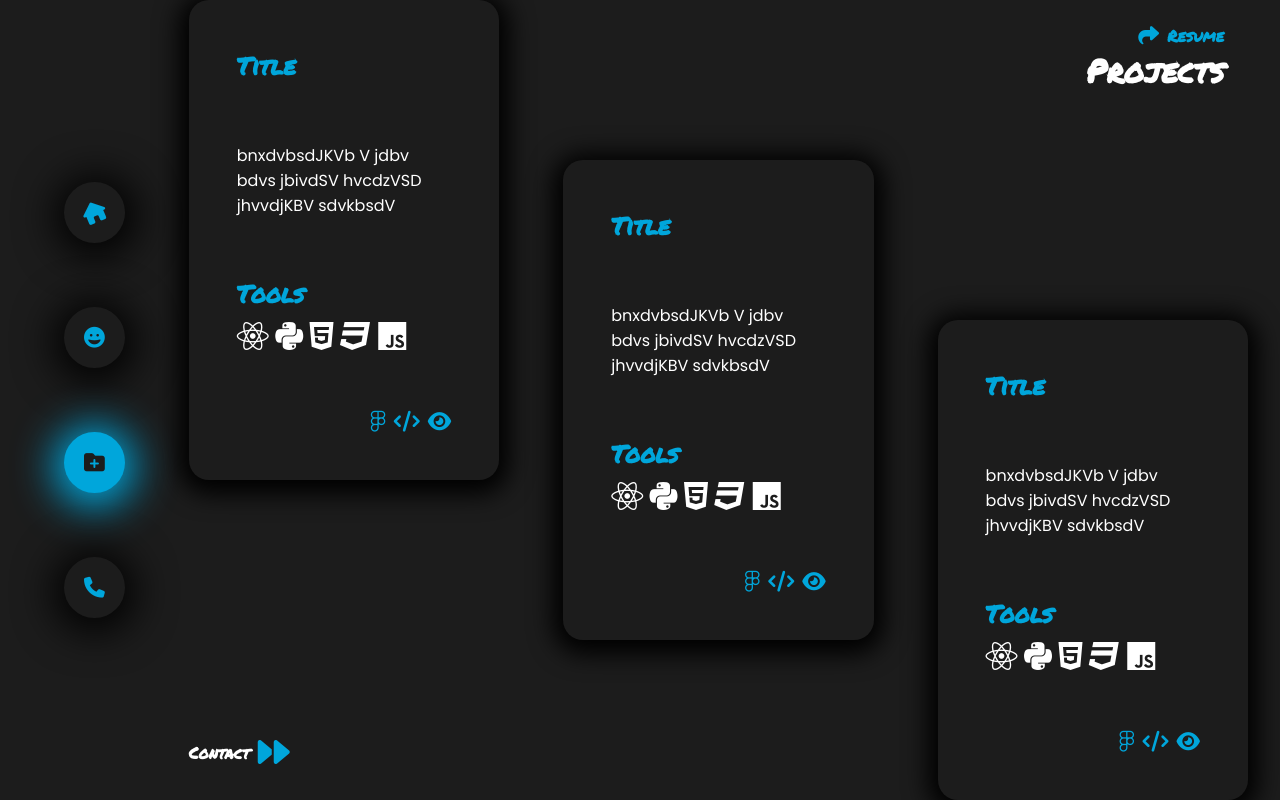
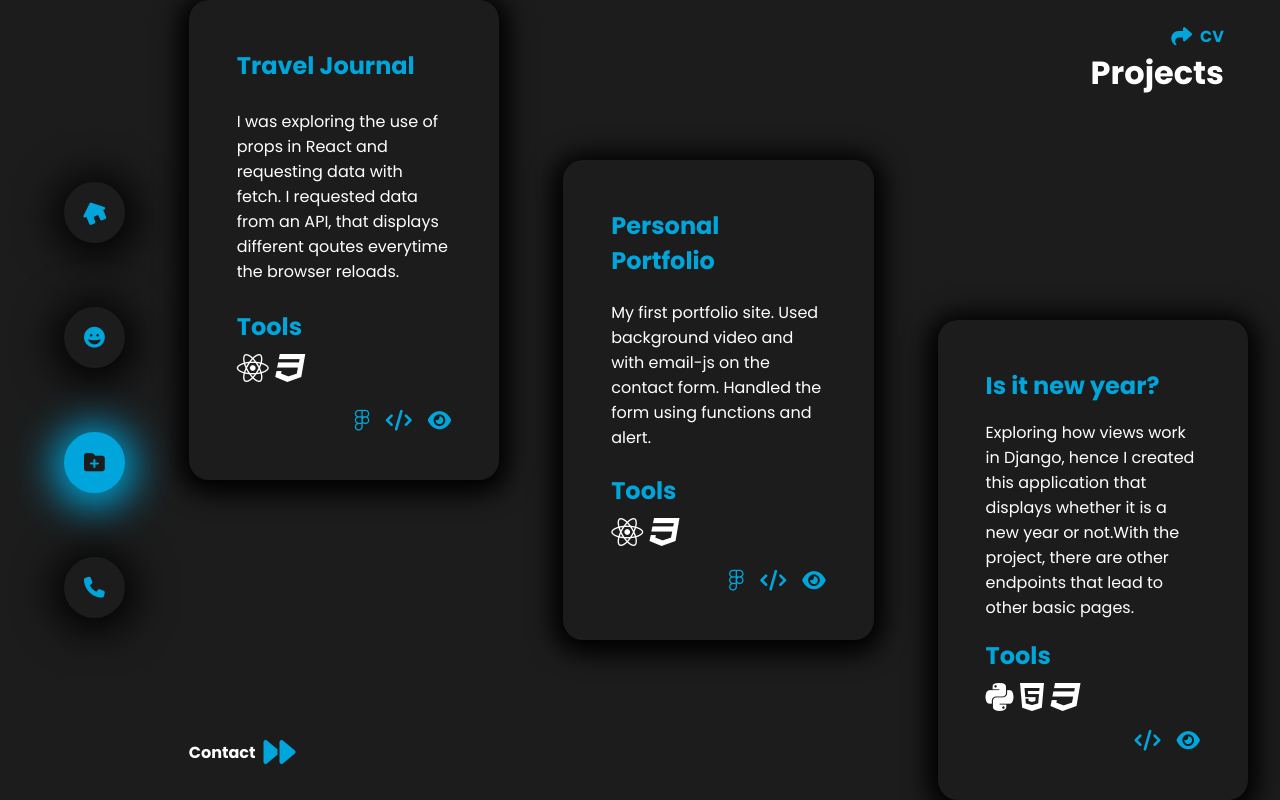
Before and after one commit to contawo/contawo-first-portfolio, a React (Create React App) app: page /projects in a window 1280 px wide. Built offline with nearby package versions, Linux system fonts and the light colour scheme.

Commit message:
Updated Projects Page

```diff
--- /dev/null
+++ b/src/components/Socials.js
@@ -0,0 +1,19 @@
+import React from 'react';
+
+const Socials = () => {
+    return (
+        <div className="socials">
+            <a href='https://www.instagram.com/aj_mnotoza/' className="social" target="_blank" rel="noopener noreferrer">
+                <i class="fa-brands fa-instagram"></i>
+            </a>
+            <a href='https://wa.me/0636672687' className="social" target="_blank" rel="noopener noreferrer">
+                <i class="fa-brands fa-whatsapp"></i>
+            </a>
+            <a href='https://github.com/Awonke11' className="social" target="_blank" rel="noopener noreferrer">
+            <i class="fa-brands fa-github"></i>
+            </a>
+        </div>
+    )
+}
+
+export default Socials;
--- a/src/index.css
+++ b/src/index.css
@@ -1,5 +1,5 @@
 :root {
-  --font-permanent: 'Permanent Marker', cursive;
+  --font-permanent: 'Poppins', sans-serif;
   --font-poppins: 'Poppins', sans-serif;
 
   --primary-color: #1C1C1C;
@@ -619,7 +619,7 @@ html, body {
 .proj-links {
   display: flex;
   justify-content: flex-end;
-  gap: .5em;
+  gap: 1em;
 }
 
 .proj-links > i {
@@ -636,13 +636,20 @@ html, body {
     display: none;
   }
 
+  .main-proj {
+    position: absolute;
+  }
+
   .cv {
     display: flex;
     align-items: center;
     justify-content: flex-end;
-    gap: 0.5em;
     cursor: pointer;
     text-decoration: none;
+  }
+
+  .cv > * {
+    margin: .2em;
   }
 
   .cv:hover {
@@ -660,8 +667,7 @@ html, body {
     flex-direction: column;
     gap: 3.5em;
     padding-top: 1.5em;
-    margin: 0;
-    margin-right: 2em;
+    margin: 0 2em 0 2em;
   }
 
   .proj-item {
@@ -887,6 +893,7 @@ html, body {
     color: var(--tertiary-color);
     font-family: var(--font-permanent);
     font-size: 1.5rem;
+    font-weight: bold;
   }
 
   .active {
--- a/src/pages/Contact.js
+++ b/src/pages/Contact.js
@@ -2,6 +2,7 @@ import React, {useState} from 'react';
 import Navigation from '../components/Navigation';
 import { send } from "emailjs-com"
 import { NavLink } from "react-router-dom"
+import Socials from '../components/Socials';
 
 const Contact = () => {
     const [userName, setUsername] = useState('');
@@ -79,17 +80,7 @@ const Contact = () => {
                             placeholder="Enter your email"/>
                     </div>
                 </form>
-                <div className="socials">
-                    <a href='https://www.instagram.com/aj_mnotoza/' className="social" target="_blank" rel="noopener noreferrer">
-                        <i class="fa-brands fa-instagram"></i>
-                    </a>
-                    <a href='https://wa.me/0636672687' className="social" target="_blank" rel="noopener noreferrer">
-                        <i class="fa-brands fa-whatsapp"></i>
-                    </a>
-                    <a href='https://github.com/Awonke11' className="social" target="_blank" rel="noopener noreferrer">
-                    <i class="fa-brands fa-github"></i>
-                    </a>
-                </div>
+                <Socials/>
             </div>
             {condition ? (
                 <div className="mobileNavigation">
--- a/src/pages/Projects.js
+++ b/src/pages/Projects.js
@@ -9,29 +9,36 @@ const Projects = () => {
             <div className='main-proj'>
                 <a href="https://www.docdroid.net/fGnVE4p/cv-pdf" target="_blank" rel="noopener noreferrer" className='cv'>
                     <i class="fa-solid fa-share"></i>
-                    <h1>Resume</h1>
+                    <h1>CV</h1>
                 </a>
                 <div className='col-proj one'>
                 <div className='proj-item'>
                     {/* <img src='./images/compressed/back.jpg' alt="project-item"/> */}
-                        <h2>Title</h2>
-                        <p>bnxdvbsdJKVb V jdbv bdvs jbivdSV hvcdzVSD jhvvdjKBV sdvkbsdV</p>
+                        <h2>Travel Journal</h2>
+                        <p>I was exploring the use of props in React and requesting data with fetch. I requested data from an API, that displays different qoutes everytime the browser reloads.</p>
                         <div className='proj-tools'>
                             <h1>Tools</h1>
                             <div className='proj-tools-item'>
                                 <i class="fa-brands fa-react"></i>
-                                <i class="fa-brands fa-python"></i>
-                                <i class="fa-brands fa-html5"></i>
+                                {/* <i class="fa-brands fa-python"></i>
+                                <i class="fa-brands fa-html5"></i> */}
                                 <i class="fa-brands fa-css3"></i>
-                                <i class="fa-brands fa-js"></i>
+                                {/* <i class="fa-brands fa-js"></i> */}
                             </div>
                         </div>
                         <div className='proj-links'>
+                            <a href='https://www.figma.com/file/bXdJf6E7HoDh64N927Er3x/Travel-Journal?node-id=0%3A1' className='proj-link-to' target="_blank" rel="noopener noreferrer">
                                 <i class="fa-brands fa-figma"></i>
+                            </a>
+                            <a href='https://github.com/Awonke11/travel-journal-project' className='proj-link-to' target="_blank" rel="noopener noreferrer">
                                 <i class="fa-solid fa-code"></i>
+                            </a>
+                            <a href='https://youtu.be/GEdTQrKpx3w' className='proj-link-to' target="_blank" rel="noopener noreferrer">
                                 <i class="fa-solid fa-eye"></i>
+                            </a>
                         </div>
                     </div>
+
                     <Link to='/contact' className='proj-about'>
                         <h1>Contact</h1>
                         <i class="fa-solid fa-forward"></i>
@@ -40,51 +47,63 @@ const Projects = () => {
                 <div className='col-proj two'>
                 <div className='proj-item'>
                         {/* <img src='./images/compressed/back.jpg' alt="project-item"/> */}
-                        <h2>Title</h2>
-                        <p>bnxdvbsdJKVb V jdbv bdvs jbivdSV hvcdzVSD jhvvdjKBV sdvkbsdV</p>
+                        <h2>Personal Portfolio</h2>
+                        <p>My first portfolio site. Used background video and with email-js on the contact form. Handled the form using functions and alert.</p>
                         <div className='proj-tools'>
                             <h1>Tools</h1>
                             <div className='proj-tools-item'>
                                 <i class="fa-brands fa-react"></i>
-                                <i class="fa-brands fa-python"></i>
-                                <i class="fa-brands fa-html5"></i>
+                                {/* <i class="fa-brands fa-python"></i> */}
+                                {/* <i class="fa-brands fa-html5"></i> */}
                                 <i class="fa-brands fa-css3"></i>
-                                <i class="fa-brands fa-js"></i>
+                                {/* <i class="fa-brands fa-js"></i> */}
                             </div>
                         </div>
                         <div className='proj-links'>
+                            <a href='https://www.figma.com/file/PPfn4PMjoLjTAjZ61Cj0qs/Personal-Portfolio' className='proj-link-to' target="_blank" rel="noopener noreferrer">
                                 <i class="fa-brands fa-figma"></i>
+                            </a>
+                            <a href='https://github.com/Awonke11/personal-portfolio' className='proj-link-to' target="_blank" rel="noopener noreferrer">
                                 <i class="fa-solid fa-code"></i>
+                            </a>
+                            <a href='https://awonke.netlify.app/' className='proj-link-to' target="_blank" rel="noopener noreferrer">
                                 <i class="fa-solid fa-eye"></i>
+                            </a>
                         </div>
                     </div>
+
                 </div>
                 <div className='col-proj three'>
                     <div className='download'>
                         <a href="https://www.docdroid.net/fGnVE4p/cv-pdf" target="_blank" rel="noopener noreferrer" className='resume'>
                             <i class="fa-solid fa-share"></i>
-                            <h1>Resume</h1>
+                            <h1>CV</h1>
                         </a>
                         <h1>Projects</h1>
                     </div>
                     <div className='proj-item'>
-                    {/* <img src='./images/compressed/back.jpg' alt="project-item"/> */}
-                        <h2>Title</h2>
-                        <p>bnxdvbsdJKVb V jdbv bdvs jbivdSV hvcdzVSD jhvvdjKBV sdvkbsdV</p>
+                        <h2>Is it new year?</h2>
+                        <p>Exploring how views work in Django, hence I created this application that displays whether it is a new year or not.With the project, there are other endpoints that lead to other basic pages.</p>
                         <div className='proj-tools'>
                             <h1>Tools</h1>
                             <div className='proj-tools-item'>
-                                <i class="fa-brands fa-react"></i>
+                                {/* <i class="fa-brands fa-react"></i> */}
                                 <i class="fa-brands fa-python"></i>
                                 <i class="fa-brands fa-html5"></i>
                                 <i class="fa-brands fa-css3"></i>
-                                <i class="fa-brands fa-js"></i>
+                                {/* <i class="fa-brands fa-js"></i> */}
                             </div>
                         </div>
                         <div className='proj-links'>
+                            {/* <a href='/' className='proj-link-to' target="_blank" rel="noopener noreferrer">
                                 <i class="fa-brands fa-figma"></i>
+                            </a> */}
+                            <a href='https://github.com/Awonke11/Is-new-year-' className='proj-link-to' target="_blank" rel="noopener noreferrer">
                                 <i class="fa-solid fa-code"></i>
+                            </a>
+                            <a href='https://youtu.be/GF1nczvV1jk' className='proj-link-to' target="_blank" rel="noopener noreferrer">
                                 <i class="fa-solid fa-eye"></i>
+                            </a>
                         </div>
                     </div>
                 </div>
```
Also changed, not shown: src/components/Project.js (added, +35 -0 lines). Lines whose indentation alone changed are shown as unchanged.
